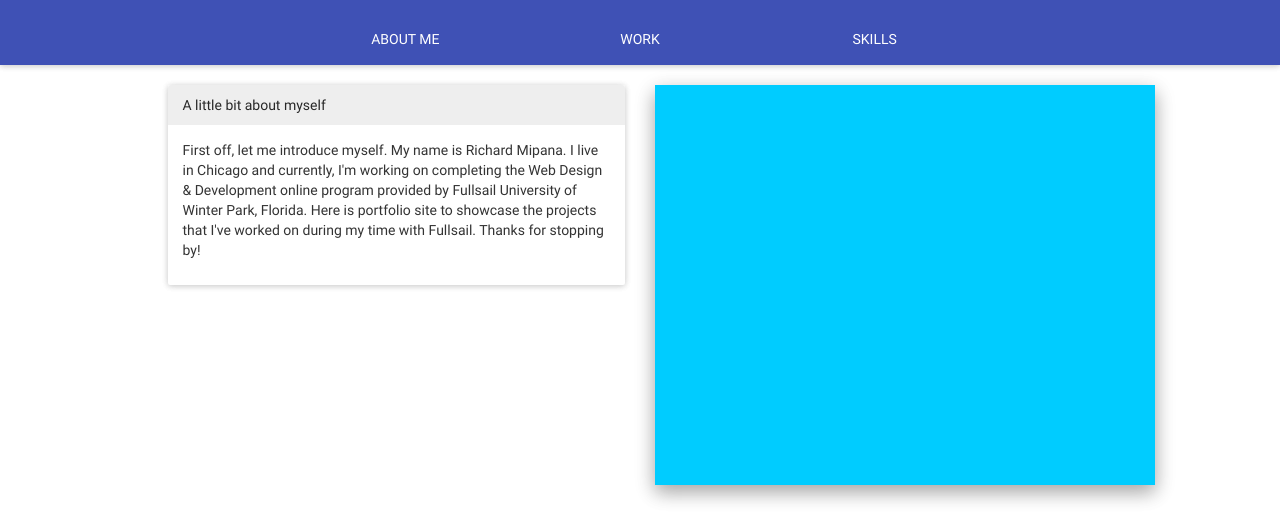
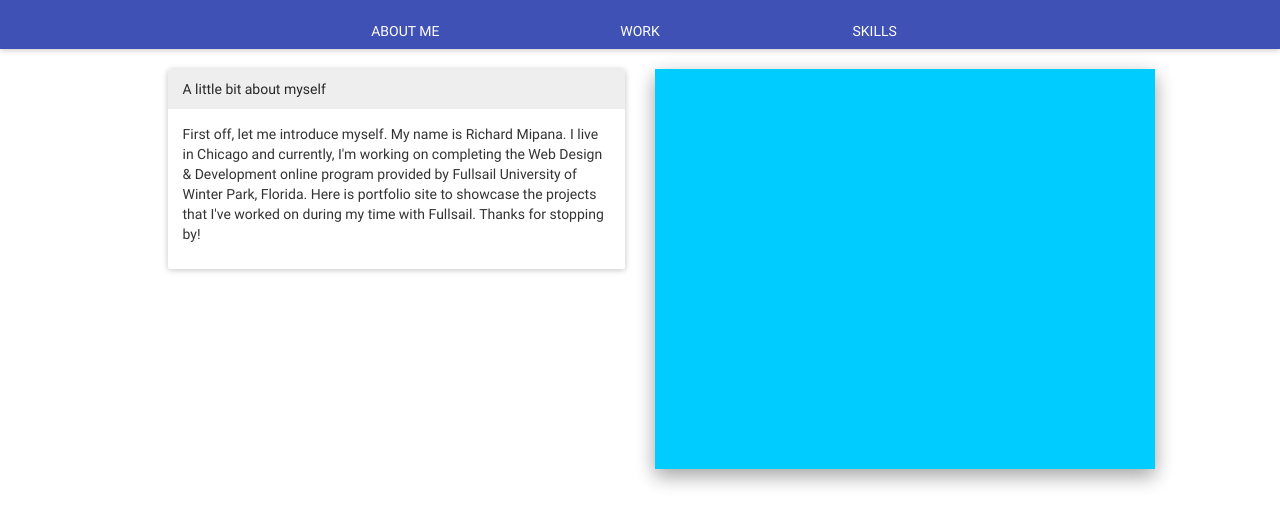
Before and after one commit to i2ichard/DWA, a plain HTML site: page project/index.html in a window 1280 px wide. Shown: the part 283-800 px from the top of the page. Drawn offline with nearby package versions, Linux system fonts and the light colour scheme.

Commit message:
removed styling element

```diff
--- a/project/css/custom.css
+++ b/project/css/custom.css
@@ -32,8 +32,3 @@ a p {
 	color: white;
 	margin-bottom: 0;
 }
-@media screen and (min-width: 420px){
-	a p {
-		padding: 8px 30px;
-	}
-}
```
